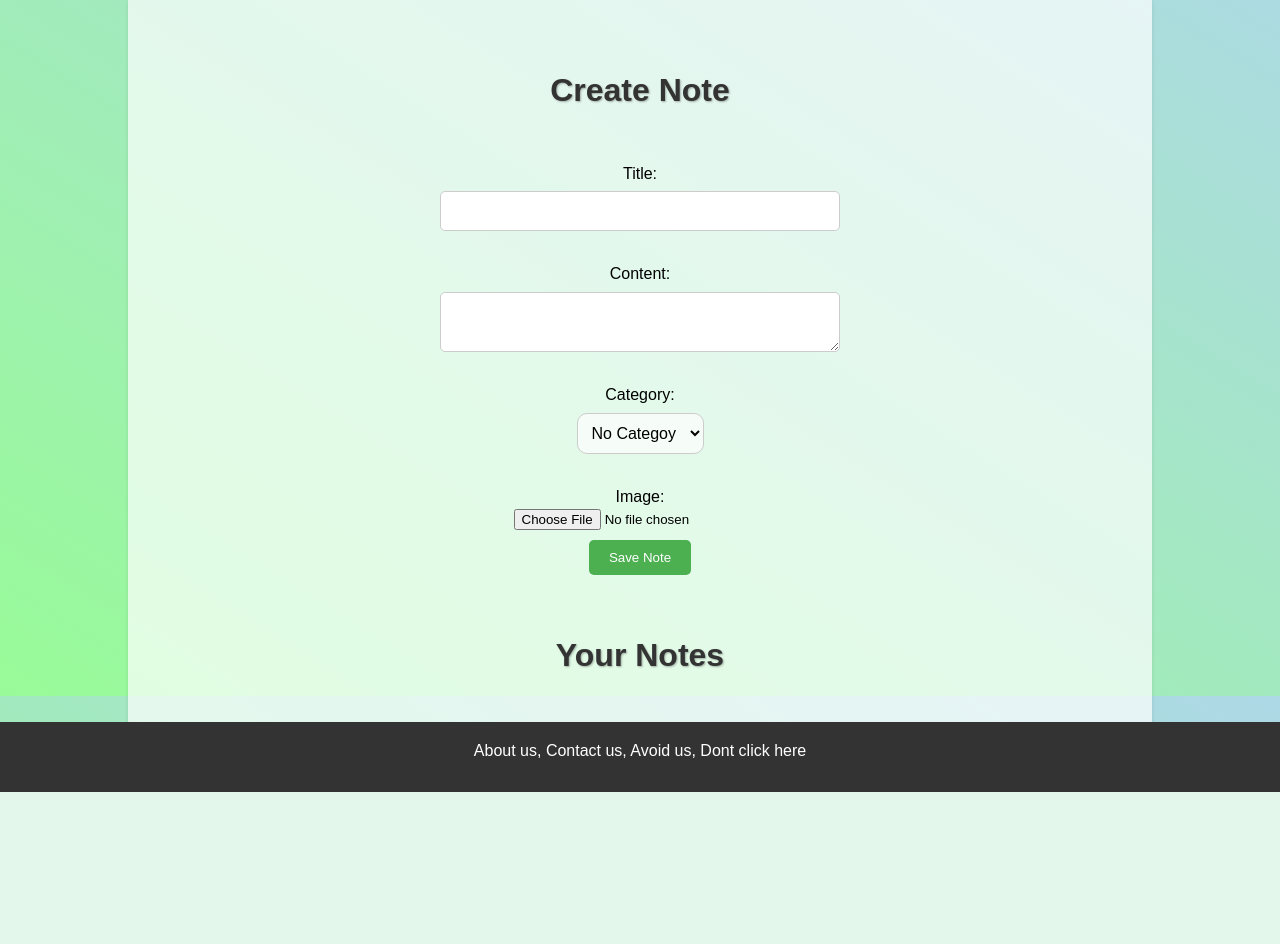
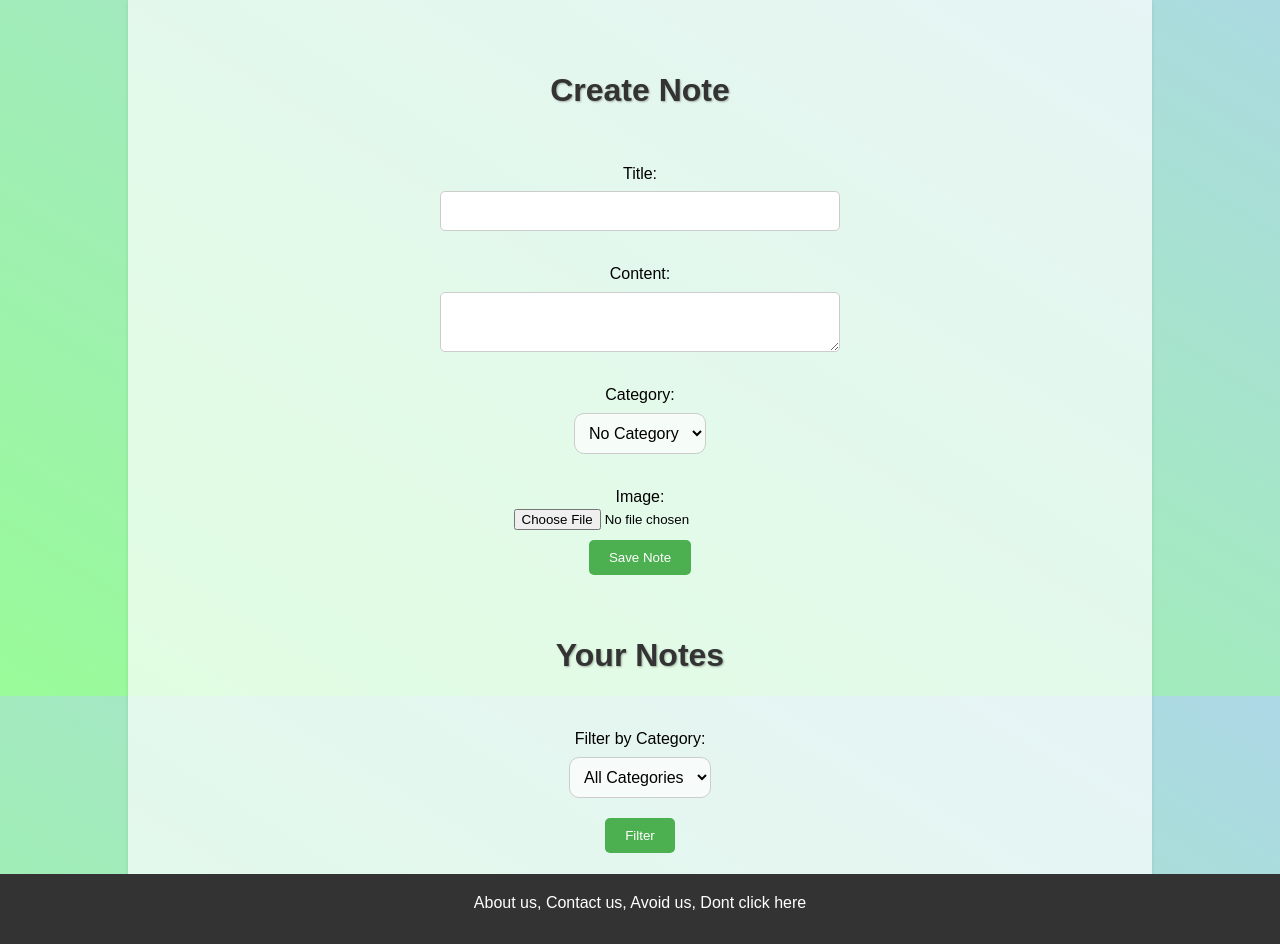
Before and after one commit to AdonisGuobys/Exam, a Flask app: page /notes in a window 1280 px wide. Shown: the part 104-1048 px from the top of the page. Before the commit the page ends 896 px from the top, so only its background shows below. Run offline with Flask 3, Linux system fonts and the light colour scheme; the visitor is signed in with stand-in values (Sample User, id 1); some libraries are stand-ins or nearby versions.

Commit message:
Filtering by categories

```diff
--- a/app.py
+++ b/app.py
@@ -100,9 +100,12 @@ def categories():
 
 @app.route('/notes', methods=['GET', 'POST'])
 def notes():
+    if not session.get('logged_in'):
+        return redirect(url_for('login'))
     form = NoteForm()
     user_categories = Category.query.filter_by(user_id=session['user_id']).all()
-    form.category.choices = [(-1, 'No Categoy')] + [(c.id, c.name) for c in user_categories]
+    form.category.choices = [(-1, 'No Category')] + [(c.id, c.name) for c in user_categories]
+    selected_category_id = request.args.get('category_id', -1, type=int)
     if form.validate_on_submit():
         category_id = form.category.data if form.category.data != -1 else None
         note = Note(title=form.title.data, content=form.content.data, category_id=category_id, user_id=session['user_id'])
@@ -118,8 +121,11 @@ def notes():
         db.session.add(note)
         db.session.commit()
         return redirect(url_for('notes'))
-    user_notes = Note.query.filter_by(user_id=session['user_id']).all()
-    return render_template('notes.html', form=form, notes=user_notes)
+    if selected_category_id == -1:
+        user_notes = Note.query.filter_by(user_id=session['user_id']).all()
+    else:
+        user_notes = Note.query.filter_by(user_id=session['user_id'], category_id=selected_category_id).all()
+    return render_template('notes.html', form=form, notes=user_notes, user_categories=user_categories)
 
 
 
--- a/templates/notes.html
+++ b/templates/notes.html
@@ -31,6 +31,18 @@
           <button type="submit">{{ form.submit.label.text }}</button>
         </form>
         <h1 class="sub-title">Your Notes</h1>
+        <form method="get">
+          <label>Filter by Category:</label>
+          <div class="dropdown">
+            <select name="category_id">
+              <option value="-1">All Categories</option>
+              {% for category in user_categories %}
+                <option value="{{ category.id }}" {% if category.id == selected_category_id %}selected{% endif %}>{{ category.name }}</option>
+              {% endfor %}
+            </select>
+          </div>
+          <button type="submit">Filter</button>
+        </form>
         <div class="notes-list">
           {% for note in notes %}
             <div class="note">
```
